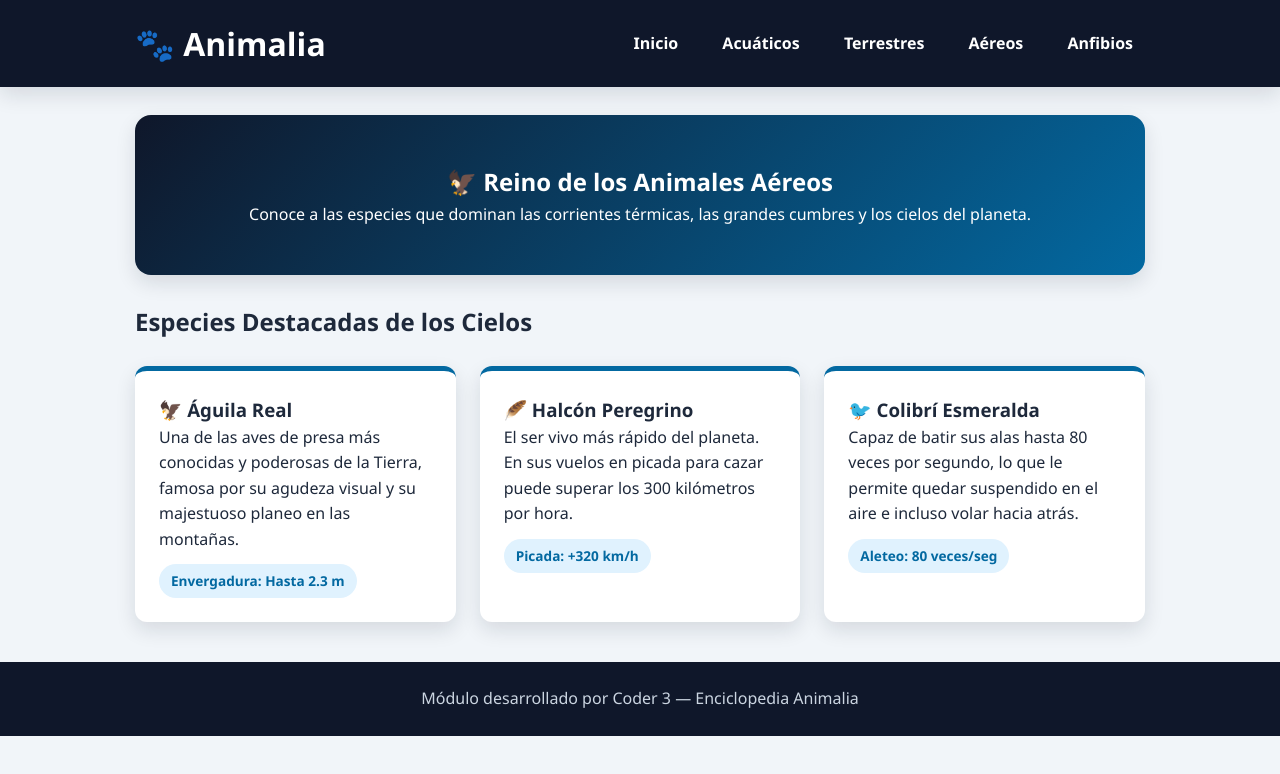
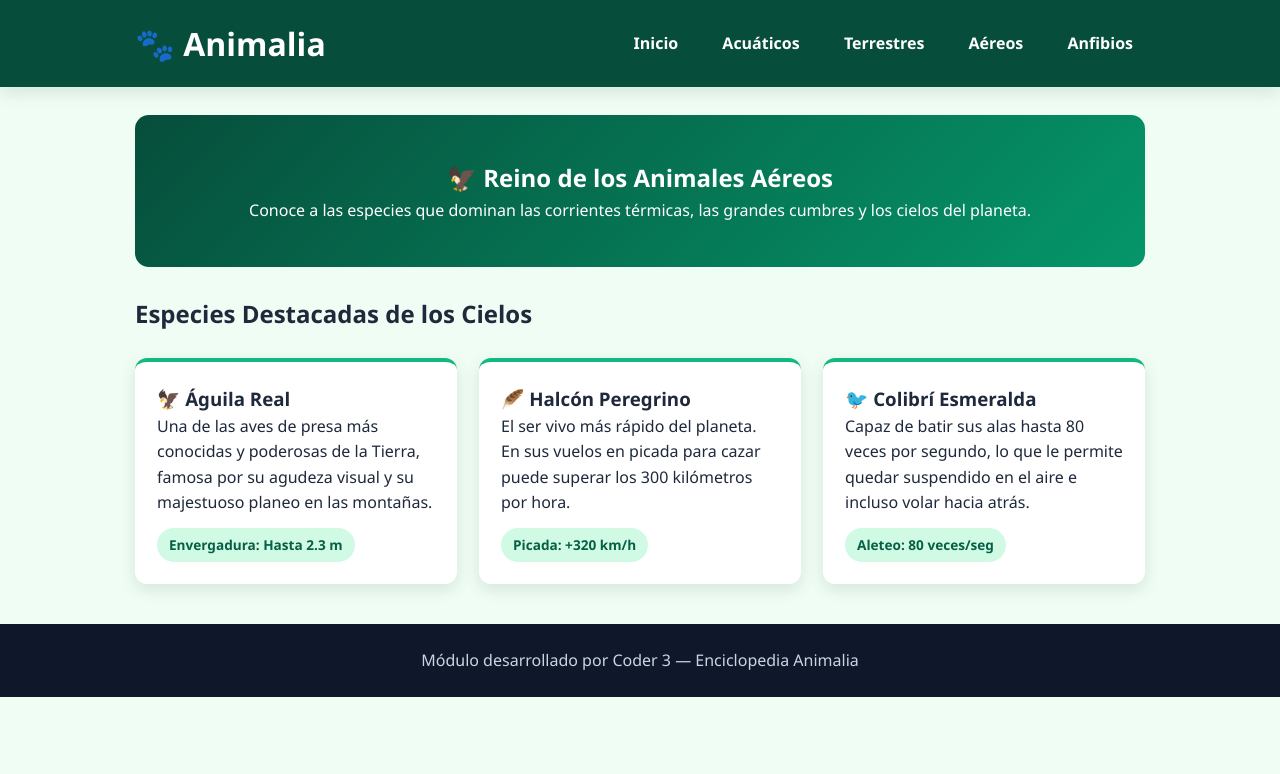
Before and after one commit to Juan-Orozco/Animalia-Riwi, a plain HTML site: page aereos.html in a window 1280 px wide. Drawn offline with Linux system fonts and the light colour scheme.

Commit message:
style(theme): add nature emerald palette and interactive card hover effects

```diff
--- a/styles.css
+++ b/styles.css
@@ -2,13 +2,13 @@
    ZONA DE CONFLICTO PAREJA B (CODERS 3 Y 4): VARIABLES
    ========================================================= */
 :root {
-  --color-primario: #0f172a;
-  --color-secundario: #0369a1;
-  --color-acento: #38bdf8;
-  --color-fondo: #f1f5f9;
+  --color-primario: #064e3b;
+  --color-secundario: #059669;
+  --color-acento: #10b981;
+  --color-fondo: #f0fdf4;
   --color-texto: #1e293b;
   --color-blanco: #ffffff;
-  --sombra-suave: 0 8px 20px rgba(15, 23, 42, 0.12);
+  --sombra-suave: 0 6px 16px rgba(6, 78, 59, 0.12);
 }
 
 * {
@@ -60,35 +60,40 @@ body {
 }
 
 .hero-banner {
-  background: linear-gradient(135deg, #0f172a 0%, #0369a1 100%);
+  background: linear-gradient(135deg, #064e3b 0%, #059669 100%);
   color: var(--color-blanco);
-  padding: 48px 32px;
-  border-radius: 16px;
+  padding: 44px 30px;
+  border-radius: 14px;
   margin: 28px 0;
   text-align: center;
-  box-shadow: var(--sombra-suave);
 }
 
 /* ZONA DE CONFLICTO PAREJA B: GRILLA Y TARJETAS */
 .card-grid {
   display: grid;
-  grid-template-columns: repeat(auto-fit, minmax(240px, 1fr));
-  gap: 24px;
+  grid-template-columns: repeat(auto-fit, minmax(230px, 1fr));
+  gap: 22px;
   margin: 24px 0 40px;
 }
 
 .card {
   background-color: var(--color-blanco);
   border-radius: 12px;
-  padding: 24px;
+  padding: 22px;
   box-shadow: var(--sombra-suave);
-  border-top: 5px solid var(--color-secundario);
+  border-top: 4px solid var(--color-acento);
+  transition: transform 0.25s ease, box-shadow 0.25s ease;
+}
+
+.card:hover {
+  transform: translateY(-6px);
+  box-shadow: 0 12px 24px rgba(0, 0, 0, 0.14);
 }
 
 .badge {
   display: inline-block;
-  background-color: #e0f2fe;
-  color: #0369a1;
+  background-color: #d1fae5;
+  color: #065f46;
   font-size: 0.85rem;
   font-weight: 700;
   padding: 6px 12px;
```
